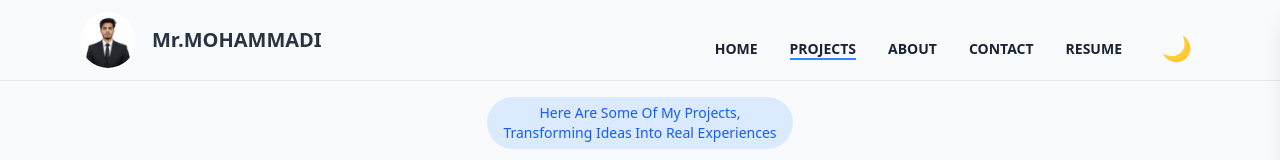
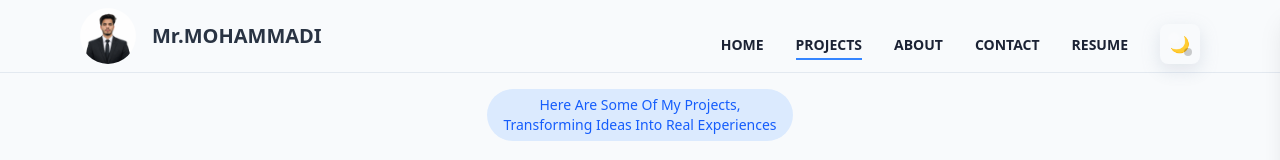
Before and after one commit to MR-Mohammadi-sab/portfolio-, a Next.js app: page /projects in a window 1280 px wide. Shown: the top 160 px of the page. Built offline with nearby package versions, Linux system fonts and the light colour scheme.

Commit message:
change the mode btn

```diff
--- a/app/_components/Navbar.js
+++ b/app/_components/Navbar.js
@@ -8,60 +8,63 @@ import Image from "next/image";
 
 import my from "@/public/my.png";
 
-
-const navElements=[
-  { path: '/', label: 'Home'},
-  { path: '/projects', label: 'Projects' },
-  { path: '/about', label: 'about',},
-  { path: '/contact', label: 'contact'},
-  { path: '/resume', label: 'resume'},
-
-]
+const navElements = [
+  { path: "/", label: "Home" },
+  { path: "/projects", label: "Projects" },
+  { path: "/about", label: "about" },
+  { path: "/contact", label: "contact" },
+  { path: "/resume", label: "resume" },
+];
 
 export default function Navbar() {
-      const [ theme, setTheme ] = useState("light");
-      const pathname=usePathname()
-      const [open, setOpen] = useState(false)
+  const [theme, setTheme] = useState("light");
+  const pathname = usePathname();
+  const [open, setOpen] = useState(false);
 
-      useEffect(()=>{
-        const savedTheme=localStorage.getItem("theme");
-        if(savedTheme){
+  useEffect(() => {
+    const savedTheme = localStorage.getItem("theme");
+    if (savedTheme) {
       // eslint-disable-next-line react-hooks/set-state-in-effect
-            setTheme(savedTheme)
-        }else{
-          const systemTheme=window.matchMedia("(prefers-color-scheme:dark)").matches?"dark":"light"
-            setTheme(systemTheme)
+      setTheme(savedTheme);
+    } else {
+      const systemTheme = window.matchMedia("(prefers-color-scheme:dark)")
+        .matches
+        ? "dark"
+        : "light";
+      setTheme(systemTheme);
     }
-      },[])
+  }, []);
 
-      useEffect(()=>{
-        if(theme==="dark"){
-          document.documentElement.classList.add("dark")
-        }else{
-          document.documentElement.classList.remove("dark")
+  useEffect(() => {
+    if (theme === "dark") {
+      document.documentElement.classList.add("dark");
+    } else {
+      document.documentElement.classList.remove("dark");
     }
-        localStorage.setItem("theme",theme)
-      },[theme])
+    localStorage.setItem("theme", theme);
+  }, [theme]);
 
-
-      useEffect(()=>{
-
+  useEffect(() => {
     // eslint-disable-next-line react-hooks/set-state-in-effect
-        setOpen(false)
-      },[pathname])
+    setOpen(false);
+  }, [pathname]);
 
   return (
     <nav className="max-w-6xl mx-auto px-4 py-2 ">
-
       <div className="flex items-center  justify-between relative">
-
         {/* Logo */}
         <Link href="/about" className="flex items-center gap-4">
           <div className="w-14 h-14 relative">
-                <Image src={my} alt="my picture" className="w-14 h-14 rounded-4xl  object-contain object-top" fill/>
+            <Image
+              src={my}
+              alt="my picture"
+              className="w-14 h-14 rounded-4xl  object-contain object-top"
+              fill
+            />
           </div>
           <span className="font-bold lg:text-xl   dark:text-gray-100 text-sm text-gray-800">
-              Mr.MOHAMMADI</span>
+            Mr.MOHAMMADI
+          </span>
         </Link>
 
         {/* Desktop Menu */}
@@ -71,31 +74,83 @@ export default function Navbar() {
               <Link
                 key={item.path}
                 href={item.path}
-                className={`text-text-light dark:text-text-dark hover:text-blue-500  transition-colors uppercase font-bold text-sm ${pathname===item.path?"border-b-2 border-blue-500":""}`}
+                className={`text-text-light dark:text-text-dark hover:text-blue-500 pb-1 transition-colors uppercase font-bold text-sm ${pathname === item.path ? "border-b-2 border-blue-500" : ""}`}
               >
                 {item.label}
               </Link>
             </li>
-
           ))}
 
           {/* Theme Toggle */}
           <li>
+            {theme === "dark" ? (
               <button
-              onClick={() => setTheme(theme === 'light' ? 'dark' : 'light')}
-              className="text-2xl p-2 rounded-lg hover:bg-gray-200 dark:hover:bg-gray-800 flex items-center justify-center"
+                onClick={() => setTheme("light")}
+                className="
+relative w-10 h-10 flex items-center justify-center rounded-lg
+
+
+shadow-[0_6px_18px_rgba(250,204,21,0.35)]
+
+after:content-['']
+after:absolute
+after:top-2
+after:right-2
+after:w-3
+after:h-3
+after:rounded-full
+after:bg-white/70
+after:blur-[1px]
+"
               >
-              {theme === 'light' ? '🌙' : '☀️'}
-            </button></li>
+                ☀️
+              </button>
+            ) : (
+              <button
+                onClick={() => setTheme("dark")}
+                className="
+relative w-10 h-10 flex items-center justify-center rounded-lg
 
+
+
+shadow-[0_6px_18px_rgba(148,163,184,0.25)]
+
+after:content-['']
+after:absolute
+after:top-2
+after:left-2
+after:w-3
+after:h-3
+after:rounded-full
+after:bg-white/30
+after:blur-[1px]
+
+before:content-['']
+before:absolute
+before:bottom-2
+before:right-2
+before:w-2
+before:h-2
+before:rounded-full
+before:bg-black/20
+"
+              >
+                🌙
+              </button>
+            )}
+          </li>
         </ul>
 
         {/* Mobile Menu Button */}
-          <button className="sm:hidden dark:text-gray-100 cursor-pointer absolute right-2 top-2" onClick={()=>setOpen(true)}>
-            {!open&&<FaBars size={24} />}
+        <button
+          className="sm:hidden dark:text-gray-100 cursor-pointer absolute right-2 top-2"
+          onClick={() => setOpen(true)}
+        >
+          {!open && <FaBars size={24} />}
         </button>
 
-        <div   className={`
+        <div
+          className={`
     fixed top-0 right-0 h-screen w-32
     bg-white dark:bg-gray-900
     shadow-xl
@@ -103,33 +158,33 @@ export default function Navbar() {
     z-50
     flex flex-col gap-6 p-6
     ${open ? "translate-x-0" : "translate-x-full"}
-  `}>
-              <button className="sm:hidden dark:text-gray-100 cursor-pointer absolute right-2 top-2" onClick={()=>setOpen(false)}>
-            {open&&<RxCross2 size={22} />}
+  `}
+        >
+          <button
+            className="sm:hidden dark:text-gray-100 cursor-pointer absolute right-2 top-2"
+            onClick={() => setOpen(false)}
+          >
+            {open && <RxCross2 size={22} />}
           </button>
           {navElements.map((item) => (
             <Link
               key={item.path}
               href={item.path}
-                className={`text-text-light dark:text-text-dark hover:text-blue-500  transition-colors uppercase font-bold text-sm mx-auto ${pathname===item.path?"border-b-2 border-blue-500":""}`}
+              className={`text-text-light dark:text-text-dark hover:text-blue-500  transition-colors uppercase font-bold text-sm mx-auto ${pathname === item.path ? "border-b-2 border-blue-500" : ""}`}
             >
               {item.label}
             </Link>
-
           ))}
 
           {/* Theme Toggle */}
           <button
-              onClick={() => setTheme(theme === 'light' ? 'dark' : 'light')}
+            onClick={() => setTheme(theme === "light" ? "dark" : "light")}
             className="text-2xl p-2 rounded-lg hover:bg-gray-200 dark:hover:bg-gray-800 flex items-center justify-center"
           >
-              {theme === 'light' ? '🌙' : '☀️'}
+            {theme === "light" ? "🌙" : "☀️"}
           </button>
-
         </div>
-
       </div>
-
     </nav>
-  )
+  );
 }
--- a/app/about/page.js
+++ b/app/about/page.js
@@ -28,7 +28,6 @@ const familiarTech = [
 export const metadata = {
   title: "About",
 };
-
 export default function Page() {
   return (
     <section className="min-h-screen md:py-20 py-10 flex flex-col md:flex-row gap-12 md:items-start items-center justify-center max-w-6xl mx-auto">
@@ -41,7 +40,7 @@ export default function Page() {
               alt="Mohammad Asif"
               className="w-full h-full object-cover"
               placeholder="blur"
-              priority
+              quality={[100, 75]}
             />
           </div>
         </div>
--- a/app/globals.css
+++ b/app/globals.css
@@ -1,59 +1,94 @@
-  @import "tailwindcss";
+@import "tailwindcss";
 
-  @custom-variant dark (&:where(.dark, .dark *));
+@custom-variant dark (&:where(.dark, .dark *));
 
-
-  @theme {
+@theme {
   /* Light Mode */
-  --color-bg-light: #F8FAFC;
-  --color-surface-light: #FFFFFF;
-  --color-text-light: #0F172A;
-  --color-text-secondary-light: #64748B;
-  --color-border-light: #E2E8F0;
+  --color-bg-light: #f8fafc;
+  --color-surface-light: #ffffff;
+  --color-text-light: #0f172a;
+  --color-text-secondary-light: #64748b;
+  --color-border-light: #e2e8f0;
 
   /* Brand Colors */
-  --color-primary: #3B82F6;
-  --color-primary-hover: #2563EB;
-  --color-secondary: #7C3AED;
-  --color-secondary-hover: #6D28D9;
+  --color-primary: #3b82f6;
+  --color-primary-hover: #2563eb;
+  --color-secondary: #7c3aed;
+  --color-secondary-hover: #6d28d9;
 
-    /* Dark Mode */
-  --color-bg-dark: #0B1120;
+  /* Dark Mode */
+  --color-bg-dark: #0b1120;
   --color-surface-dark: #111827;
-  --color-text-dark: #F8FAFC;
-  --color-text-secondary-dark: #94A3B8;
+  --color-text-dark: #f8fafc;
+  --color-text-secondary-dark: #94a3b8;
   --color-border-dark: #334155;
 
   /* Brand Colors (slightly brighter for dark mode) */
-  --color-primary-dark: #60A5FA;
-  --color-primary-dark-hover: #3B82F6;
-  --color-secondary-dark: #A78BFA;
-  --color-secondary-dark-hover: #8B5CF6;
+  --color-primary-dark: #60a5fa;
+  --color-primary-dark-hover: #3b82f6;
+  --color-secondary-dark: #a78bfa;
+  --color-secondary-dark-hover: #8b5cf6;
 }
 
-
-/*
-:root {
-  --background: #ffffff;
-  --foreground: #171717;
+.icon {
+  width: 70px;
+  height: 70px;
+  border-radius: 18px;
+  display: flex;
+  justify-content: center;
+  align-items: center;
+  font-size: 30px;
+  position: relative;
 }
 
-@theme inline {
-  --color-background: var(--background);
-  --color-foreground: var(--foreground);
-  --font-sans: var(--font-geist-sans);
-  --font-mono: var(--font-geist-mono);
+/* ================= SUN ================= */
+.sun {
+  background: radial-gradient(circle at 30% 30%, #fff7b0, #facc15, #f59e0b);
 }
 
-@media (prefers-color-scheme: dark) {
-  :root {
-    --background: #0a0a0a;
-    --foreground: #ededed;
-  }
+/* FRONT LIGHT (IMPORTANT PART) */
+.sun::before {
+  content: "";
+  position: absolute;
+  width: 35px;
+  height: 35px;
+  border-radius: 50%;
+  background: radial-gradient(
+    circle,
+    rgba(255, 255, 255, 0.9),
+    rgba(255, 255, 255, 0.2),
+    transparent 70%
+  );
+  top: 10px;
+  right: 10px;
+  filter: blur(1px);
 }
 
-body {
-  background: var(--background);
-  color: var(--foreground);
-  font-family: Arial, Helvetica, sans-serif;
-} */
+/* ================= MOON ================= */
+.moon {
+  background: radial-gradient(circle at 30% 30%, #e2e8f0, #94a3b8, #475569);
+}
+
+/* FRONT LIGHT FOR MOON */
+.moon::before {
+  content: "";
+  position: absolute;
+  width: 28px;
+  height: 28px;
+  border-radius: 50%;
+  background: radial-gradient(
+    circle,
+    rgba(255, 255, 255, 0.8),
+    rgba(255, 255, 255, 0.15),
+    transparent 70%
+  );
+  top: 12px;
+  right: 12px;
+  filter: blur(1px);
+}
+
+/* ICON */
+.icon span {
+  position: relative;
+  z-index: 2;
+}
--- a/app/projects/page.js
+++ b/app/projects/page.js
@@ -1,18 +1,18 @@
 import ProjectCart from "../_components/ProjectCart";
 
-export const metadata ={
-  title:"Project"
-}
-export default function page( ) {
+export const metadata = {
+  title: "Project",
+};
+export default function page() {
   return (
     <>
-    <div className="w-full text-center">
-      <div className="inline-block px-4 py-1.5 mt-4 rounded-full bg-blue-100 dark:bg-blue-900 text-blue-600 dark:text-blue-300 mb-6 text-sm font-medium capitalize">
-         Here are some of my  projects, <br />
+      <div className="w-full text-center">
+        <div className="inline-block px-4 py-1.5 mt-4 rounded-full bg-blue-100 dark:bg-blue-900 text-blue-600 dark:text-blue-300 mb-6 text-sm font-medium capitalize">
+          Here are some of my projects, <br />
           transforming ideas into real experiences
         </div>
       </div>
       <ProjectCart />
     </>
-  )
+  );
 }
```
Also changed, not shown: app/_components/ProjectCart.js (+6 -6 lines), app/layout.js (+5 -8 lines), app/loading.js (+4 -6 lines), app/page.js (+5 -5 lines). Lines whose indentation alone changed are shown as unchanged.
